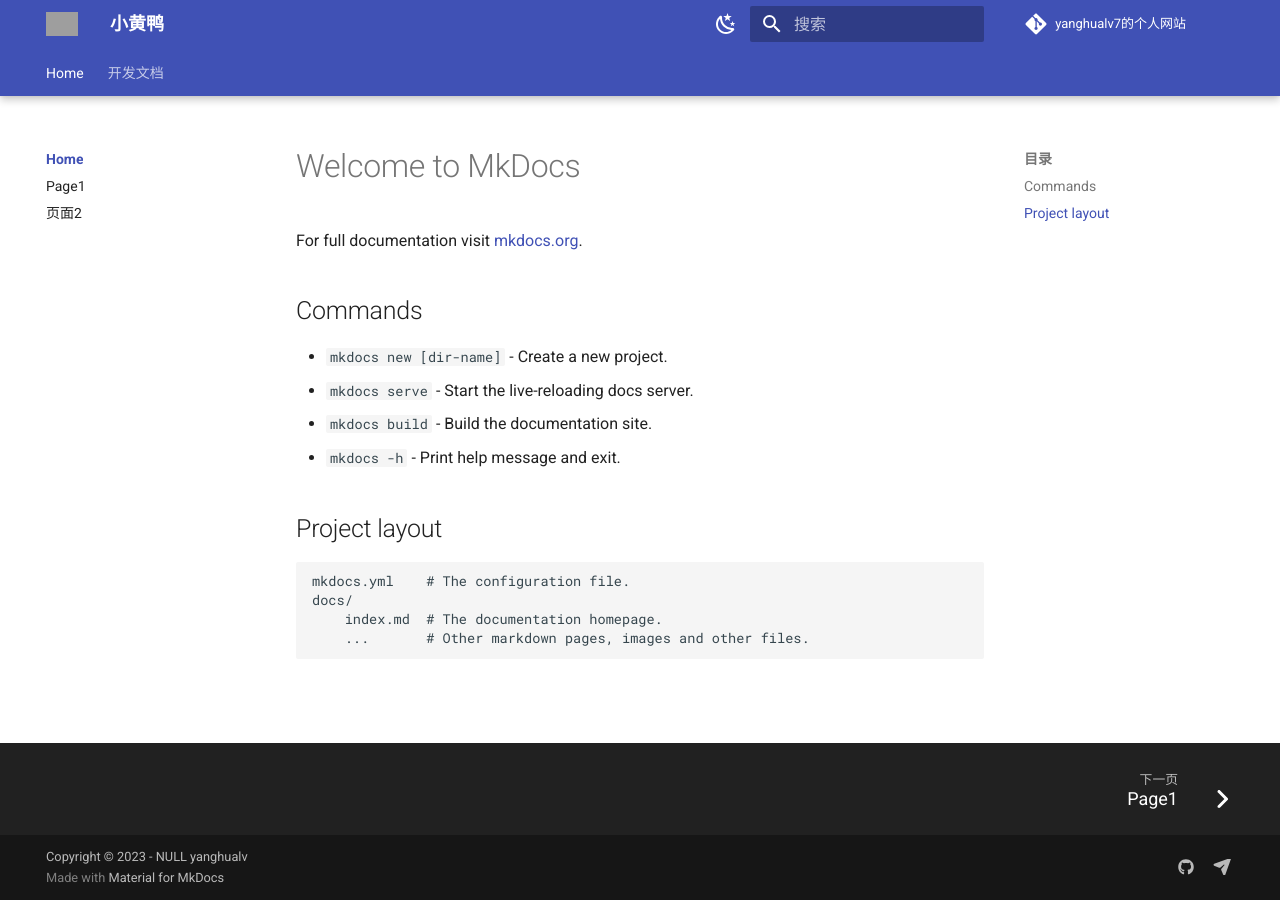
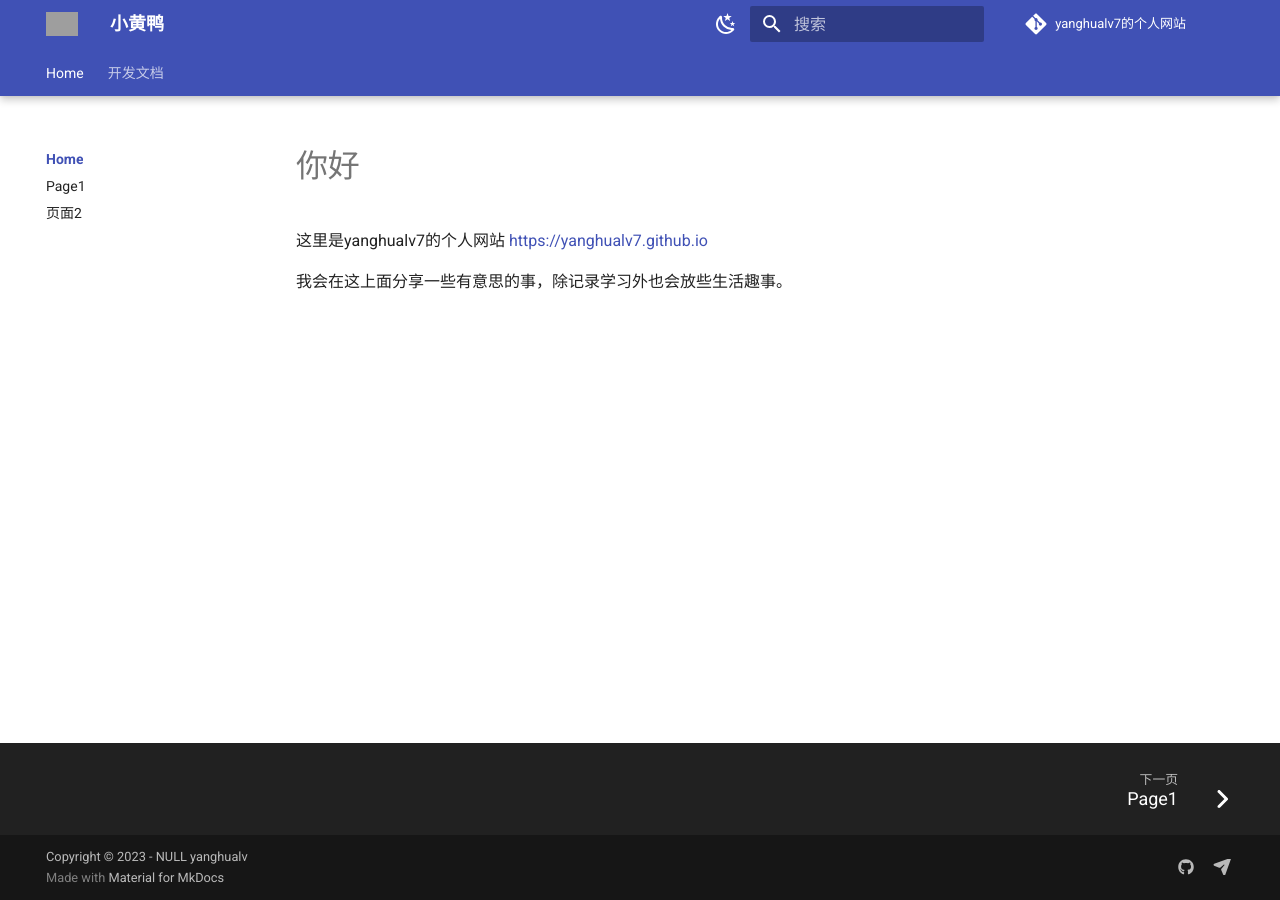
Before and after one commit to yanghualv7/yanghualv7.github.io, an MkDocs documentation site: the page built from docs/index.md, in a window 1280 px wide. Built offline with MkDocs 1.6.1 and Material for MkDocs 9.7.7, drawn with Linux system fonts in a browser that asks for light colours; comment, search, counter and statistics services are not loaded; grey boxes are pictures that could not be loaded.

Commit message:
修改index默认内容

```diff
--- a/docs/index.md
+++ b/docs/index.md
@@ -1,17 +1,5 @@
-# Welcome to MkDocs
+# 你好
 
-For full documentation visit [mkdocs.org](https://www.mkdocs.org).
+这里是yanghualv7的个人网站 [https://yanghualv7.github.io](https://yanghualv7.github.io/)
 
-## Commands
-
-* `mkdocs new [dir-name]` - Create a new project.
-* `mkdocs serve` - Start the live-reloading docs server.
-* `mkdocs build` - Build the documentation site.
-* `mkdocs -h` - Print help message and exit.
-
-## Project layout
-
-    mkdocs.yml    # The configuration file.
-    docs/
-        index.md  # The documentation homepage.
-        ...       # Other markdown pages, images and other files.
+我会在这上面分享一些有意思的事，除记录学习外也会放些生活趣事。
```
